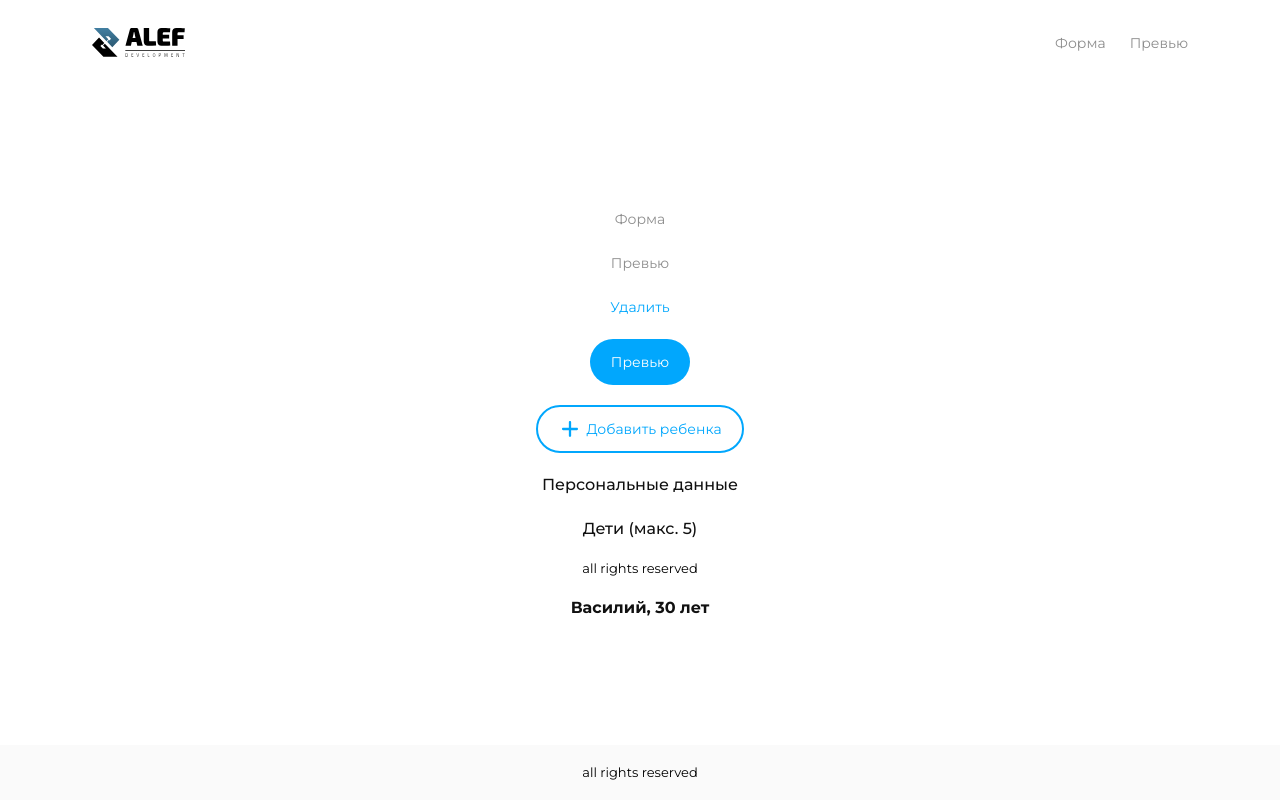
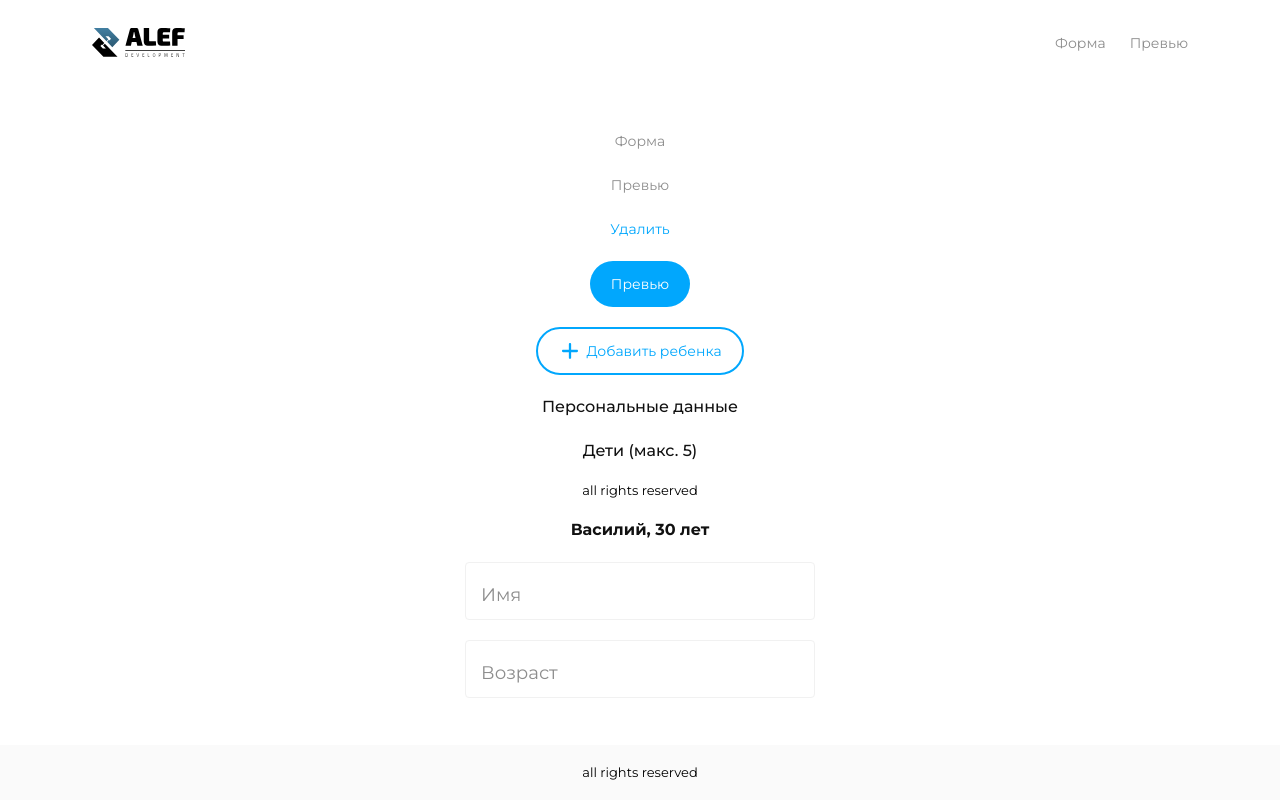
Before and after one commit to homerboy19520/Kids, a Vue app: page / in a window 1280 px wide. Built offline with nearby package versions, Linux system fonts and the light colour scheme.

Commit message:
feat: add components Input fix: component Paragraph BREAKING CHANGE: add reactive property on input & fix error in console

```diff
--- /dev/null
+++ b/src/components/ui/Input.vue
@@ -0,0 +1,136 @@
+<template>
+  <div class="input-block" :class="[`m-${modifier}}`]">
+    <input required :value="localValue" @input="input($event.target.value)">
+    <span class="placeholder">
+    {{ placeholder }}
+  </span>
+  </div>
+</template>
+
+<script>
+
+export default {
+  name: 'Input',
+
+  props: {
+    placeholder: {
+      type: String,
+      default: ""
+    },
+    modifier: {
+      type: String,
+      default: ""
+    },
+    value: {
+      type: String,
+      default: ""
+    }
+  },
+
+  data() {
+    return {
+      localValue: ""
+    }
+  },
+
+  methods: {
+    input(value) {
+      this.localValue = value;
+    },
+  },
+
+  mounted() {
+    this.localValue = this.value;
+  },
+
+  watch: {
+    localValue() {
+      this.$emit("oninput", this.localValue)
+    }
+
+  }
+
+}
+</script>
+
+<style lang="scss">
+.input {
+  outline: none;
+  width: 30%;
+  padding: 26px 16px 6px 16px;
+  border: 1px solid #F1F1F1;;
+  border-radius: 4px;
+
+  font-family: var(--font-montseratt);
+  font-weight: 400;
+  color: var(--color-black);
+  font-size: 14px;
+  line-height: 24px;
+
+  &::placeholder {
+    font-family: var(--font-montseratt);
+    font-weight: 400;
+    color: var(--color-grey);
+    font-size: 13px;
+    line-height: 16px;
+  }
+
+  &:focus::placeholder {
+    padding-bottom: 10px;
+  }
+}
+
+.input-block {
+  position: relative;
+
+
+  & input {
+    width: 350px;
+    outline: none;
+    padding: 26px 16px 6px 16px;
+    border: 1px solid #F1F1F1;
+    border-radius: 4px;
+    font-family: var(--font-montseratt);
+    font-weight: 400;
+    color: var(--color-black);
+    font-size: 14px;
+    line-height: 24px;
+
+
+    &:valid + .placeholder,
+    &:focus + .placeholder {
+      transform: scale(1) translateY(-20px);
+      background: #fff;
+    }
+
+    &:focus {
+      color: #284B63;
+      border-color: #284B63;
+    }
+
+    &:focus + span.placeholder {
+      color: #284B63;
+    }
+  }
+
+  & .placeholder {
+    position: absolute;
+    top: 50%;
+    left: 16px;
+    display: flex;
+    align-items: center;
+    transition: all 0.2s;
+    transform-origin: 0 0;
+    background: none;
+    pointer-events: none;
+    transform: translate(0, -50%) scale(1.4);
+
+    font-family: var(--font-montseratt);
+    font-weight: 400;
+    color: var(--color-grey);
+    font-size: 13px;
+    line-height: 16px;
+  }
+}
+
+</style>
--- a/src/components/ui/Paragraph.vue
+++ b/src/components/ui/Paragraph.vue
@@ -3,12 +3,12 @@ export default {
   name: 'Paragraph',
   props: {
     size: {
-      type: Number,
-      default: 14
+      type: String,
+      default: "14"
     },
     weight: {
-      type: Number,
-      default: 400
+      type: String,
+      default: "regular"
     },
     color: {
       type: String,
--- a/src/pages/Kids.vue
+++ b/src/pages/Kids.vue
@@ -13,10 +13,12 @@
       </svg>
       <span>Добавить ребенка</span>
     </Button>
-    <Paragraph size="16" tag="p" weight="medium" color="black">Персональные данные</Paragraph>
-    <Paragraph size="16" tag="p" weight="medium" color="black">Дети (макс. 5)</Paragraph>
-    <Paragraph size="13" tag="p" weight="regular" color="str-black">all rights reserved</Paragraph>
-    <Paragraph size="16" tag="p" weight="bold" color="black">Василий, 30 лет</Paragraph>
+    <Paragraph size=16 tag="p" weight="medium" color="black">Персональные данные</Paragraph>
+    <Paragraph size=16 tag="p" weight="medium" color="black">Дети (макс. 5)</Paragraph>
+    <Paragraph size=13 tag="p" weight="regular" color="str-black">all rights reserved</Paragraph>
+    <Paragraph size=16 tag="p" weight="bold" color="black">Василий, 30 лет</Paragraph>
+    <Input @oninput="saveData" modifier="form" placeholder="Имя"></Input>
+    <Input @oninput="saveData" modifier="form" placeholder="Возраст"></Input>
     <Footer></Footer>
   </div>
 </template>
@@ -26,14 +28,21 @@ import Button from "@/components/ui/Button";
 import Header from "@/components/Heder";
 import Paragraph from "@/components/ui/Paragraph";
 import Footer from "@/components/Footer";
+import Input from "@/components/ui/Input";
 
 export default {
   name: 'Kids',
-  components: {Footer, Paragraph, Header, Button},
+  components: {Footer, Paragraph, Header, Button, Input},
 
   data() {
     return {}
   },
+
+  methods: {
+    saveData() {
+      console.log("function save the data")
+    }
+  }
 
 }
 </script>
```
